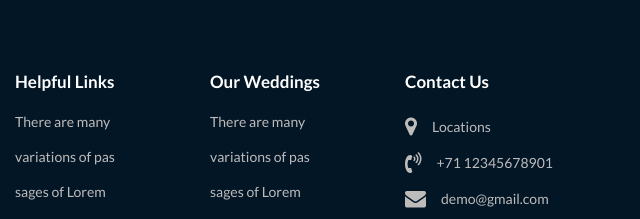
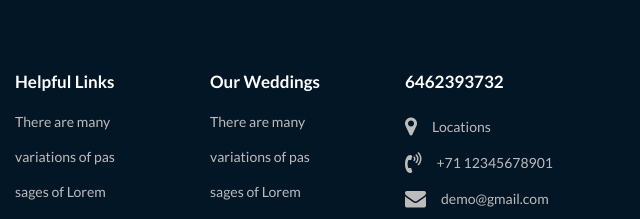
Before and after one commit to Nousst/web-consultant, a plain HTML site: page contact.html in a window 1280 px wide. Shown: the part 1095-1314 px from the top of the page, 640-1280 px from the left. Drawn offline with nearby package versions, Linux system fonts and the light colour scheme; some packages are replaced by stand-ins of ours; a script that the page names is missing.

Commit message:
modified contact

```diff
--- a/contact.html
+++ b/contact.html
@@ -210,7 +210,7 @@
                   </div>
                   <div class="col-lg-2 col-md-4 col-sm-6">
                      <div class="infoma">
-                        <h3>Contact Us</h3>
+                        <h3>6462393732</h3>
                         <ul class="conta">
                            <li><i class="fa fa-map-marker" aria-hidden="true"></i>Locations
                            </li>
```
